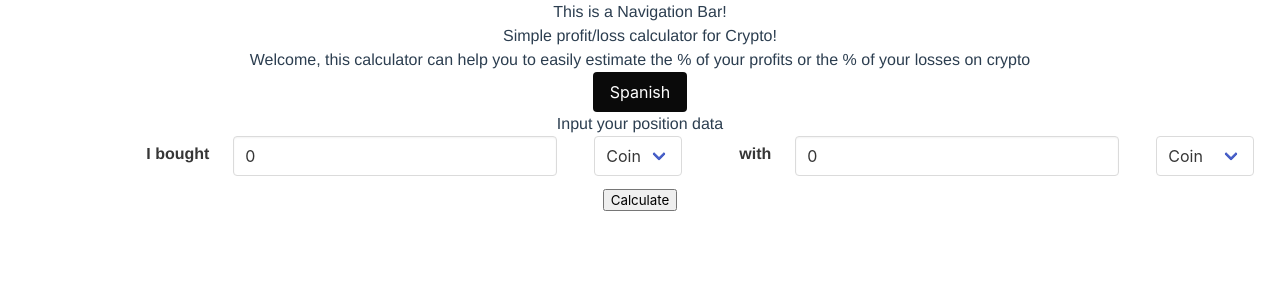
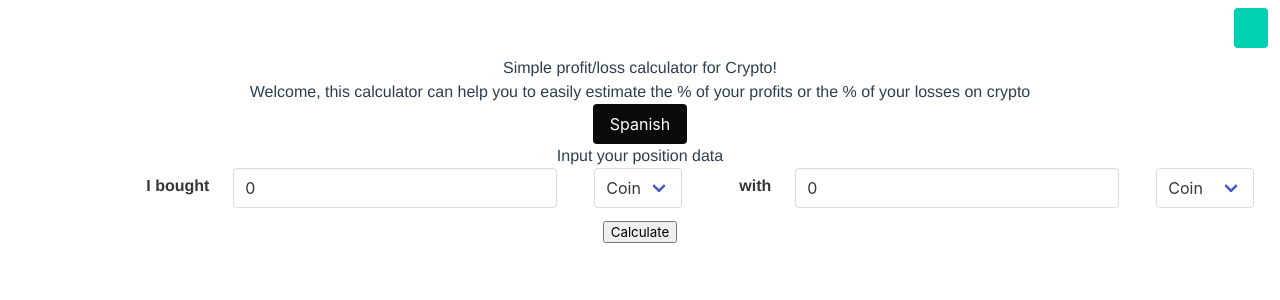
Before and after one commit to tomas95go/simple-profit-loss-calculator, a Vue app: page / in a window 1280 px wide. Shown: the top 300 px of the page. Built offline with nearby package versions, Linux system fonts and the light colour scheme.

Commit message:
basic navbar styling

```diff
--- a/src/components/NavBar.vue
+++ b/src/components/NavBar.vue
@@ -1,5 +1,17 @@
 <template>
-  <span> This is a Navigation Bar! </span>
+  <nav class="navbar" role="navigation" aria-label="main navigation">
+    <div class="navbar-menu">
+      <div class="navbar-end">
+        <div class="navbar-item">
+          <div class="buttons">
+            <a class="button is-primary">
+              <strong></strong>
+            </a>
+          </div>
+        </div>
+      </div>
+    </div>
+  </nav>
 </template>
 
 <script>
```
